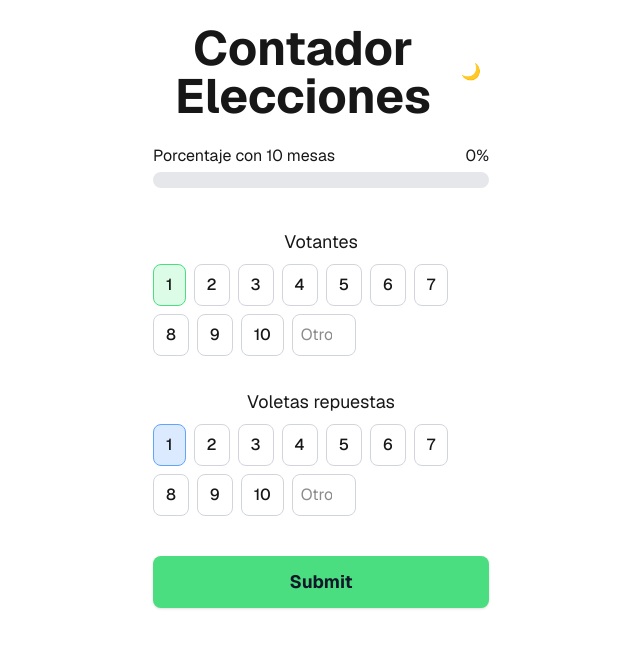
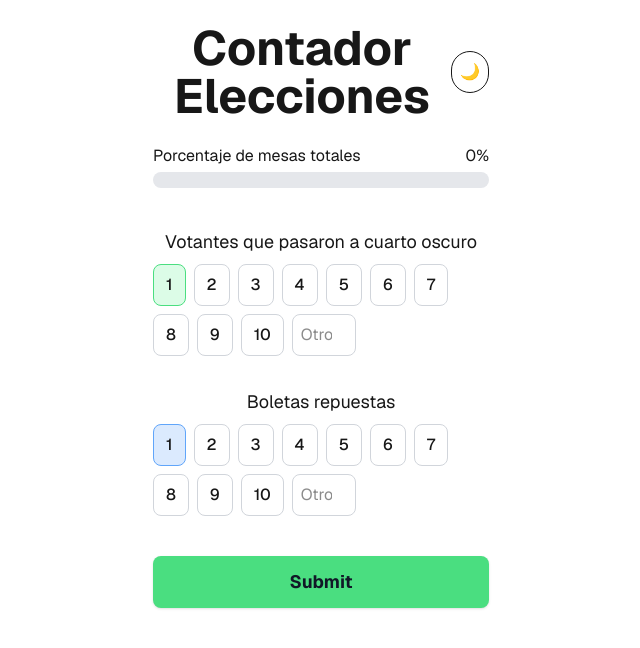
Before and after one commit to Gonzalopineiro/contador-elecciones, a Next.js app: page / in a window 1280 px wide. Shown: the top 648 px of the page, without its empty margins (319-959 px from the left). Built offline with nearby package versions, Linux system fonts and the light colour scheme.

Commit message:
Correccion de errores

```diff
--- a/app/page.tsx
+++ b/app/page.tsx
@@ -23,7 +23,7 @@ export default function Home() {
       <h1 className="text-5xl font-bold text-center">Contador Elecciones</h1>
       <button
         onClick={toggleTheme}
-        className="p-2 rounded-full theme-toggle"
+        className="p-2 rounded-full border theme-toggle"
         aria-label="Cambiar modo"
       >
         {theme === 'dark' ? '☀️' : '🌙'}
@@ -33,7 +33,7 @@ export default function Home() {
       {/* Barra de porcentaje */}
       <div className="w-full mb-4">
         <div className="flex justify-between mb-1">
-          <span className="text-base">Porcentaje con 10 mesas</span>
+          <span className="text-base">Porcentaje de mesas totales</span>
           <span className="text-base">{porcentaje}%</span>
         </div>
         <div className="rounded-lg h-4 w-full progress-bar-bg">
@@ -45,7 +45,7 @@ export default function Home() {
       </div>
 
   {/* Votantes */}
-  <h2 className="text-lg mt-6 mb-2">Votantes</h2>
+  <h2 className="text-lg mt-6 mb-2">Votantes que pasaron a cuarto oscuro</h2>
   <div className="flex gap-2 flex-wrap mb-2">
         {[...Array(10)].map((_, i) => (
           <button
@@ -72,7 +72,7 @@ export default function Home() {
       </div>
 
   {/* Voletas repuestas */}
-  <h2 className="text-lg mt-6 mb-2">Voletas repuestas</h2>
+  <h2 className="text-lg mt-6 mb-2">Boletas repuestas</h2>
   <div className="flex gap-2 flex-wrap mb-2">
         {[...Array(10)].map((_, i) => (
           <button
```
